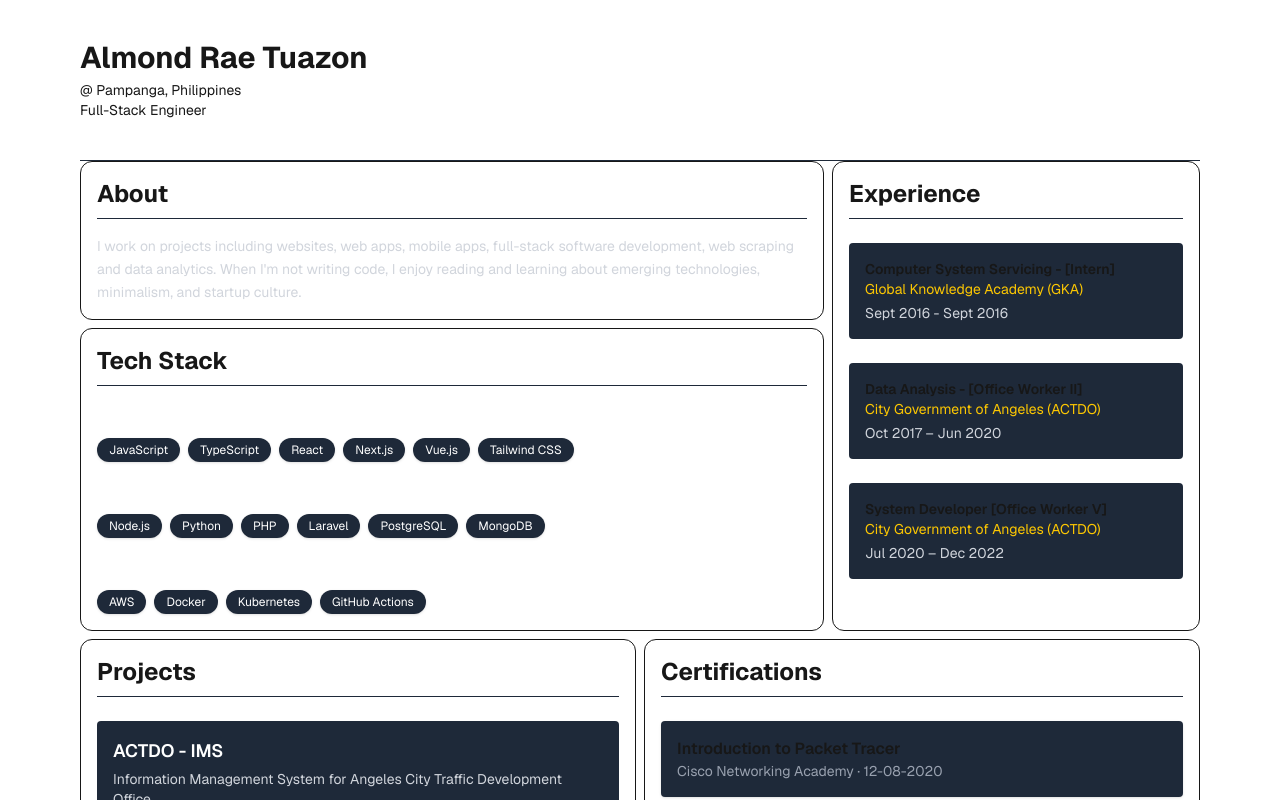
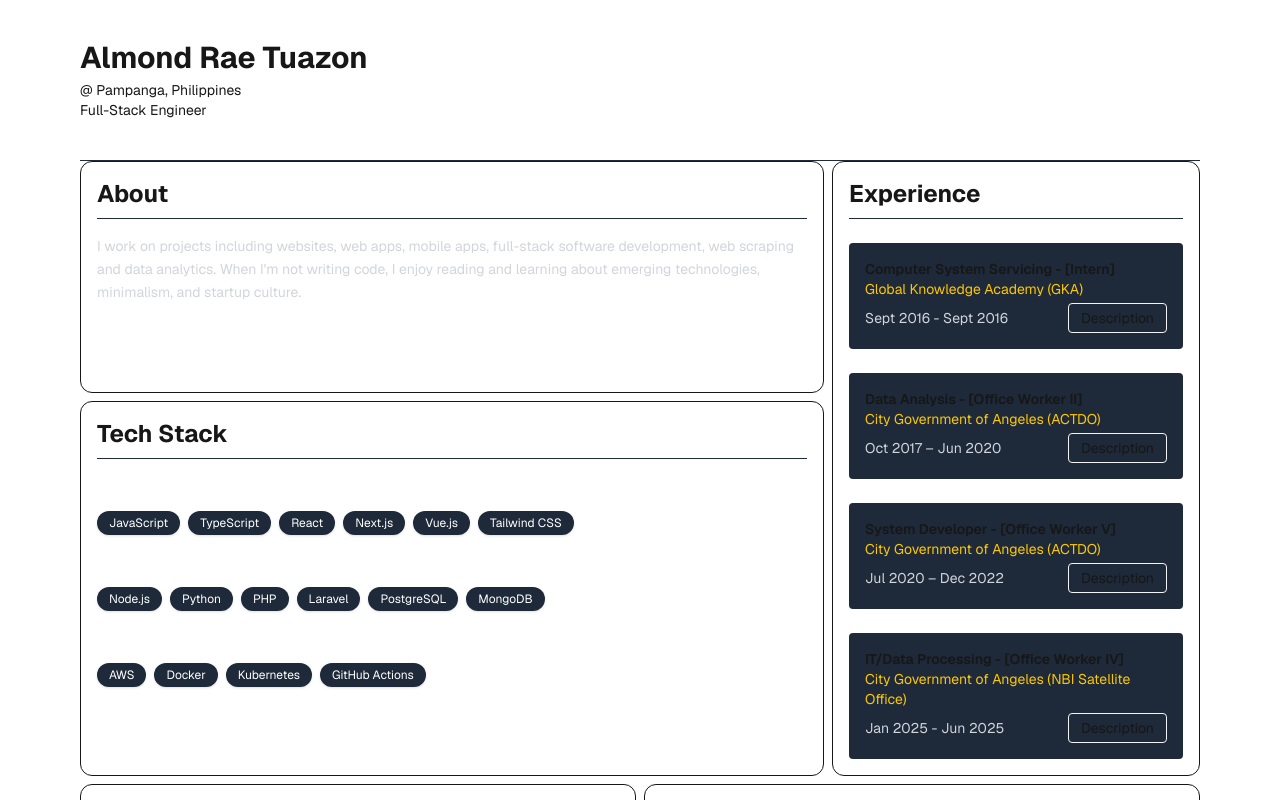
Before and after one commit to MondSE/almondtuazon, a Next.js app: page / in a window 1280 px wide. Shown: the top 800 px of the page. Built offline with nearby package versions, Linux system fonts and the light colour scheme.

Commit message:
experince updated - json data updated / functional popup details

```diff
--- a/app/components/Experience.tsx
+++ b/app/components/Experience.tsx
@@ -1,9 +1,16 @@
-import React from "react";
+"use client";
+
+import React, { useState } from "react";
 import * as motion from "motion/react-client";
 import experinces from "@/data/experince.json";
 
 const Experience = () => {
+  const [selectedExp, setSelectedExp] = useState<null | (typeof experinces)[0]>(
+    null
+  );
+
   return (
+    <>
       <motion.section
         className="bento-card p-4 col-span-1 md:col-span-2 md:row-span-2 space-y-2 group"
         initial={{ opacity: 0, y: 20 }}
@@ -18,11 +25,63 @@ const Experience = () => {
             <div key={idx} className="bg-gray-800 p-4 rounded">
               <h3 className="text-sm font-semibold">{exp.title}</h3>
               <p className="text-sm text-yellow-400">{exp.company}</p>
-            <p className="text-sm text-gray-300 mt-1">{exp.year}</p>
+              <div className="flex items-center justify-between mt-1">
+                <p className="text-sm text-gray-300">{exp.year}</p>
+
+                <button
+                  onClick={() => setSelectedExp(exp)}
+                  className="px-3 py-1 dark:bg-gray-800 dark:hover:bg-gray-700 border-gray-100 border-1 rounded text-sm"
+                >
+                  Description
+                </button>
+              </div>
             </div>
           ))}
         </div>
       </motion.section>
+
+      {/* Modal */}
+      {selectedExp && (
+        <div className="fixed inset-0 flex items-center justify-center bg-black/70 z-50">
+          <motion.div
+            initial={{ opacity: 0, scale: 0.9 }}
+            animate={{ opacity: 1, scale: 1 }}
+            exit={{ opacity: 0, scale: 0.9 }}
+            className="bg-gray-900 p-6 rounded-xl max-w-md w-full"
+          >
+            <h3 className="text-lg font-bold">{selectedExp.title}</h3>
+            <p className="text-yellow-400">{selectedExp.company}</p>
+            <p className="text-gray-300">{selectedExp.year}</p>
+            <ul className="list-disc list-inside text-gray-200 mt-4 space-y-2">
+              <div className="flex flex-wrap gap-2 mt-2">
+                {selectedExp.techstack.map((tech, i) => (
+                  <div
+                    key={i}
+                    className="py-1 px-2 rounded-md bg-accent-200 border text-text-100"
+                  >
+                    <p className="capitalize text-sm">{tech}</p>
+                  </div>
+                ))}
+              </div>
+
+              {(Array.isArray(selectedExp.description)
+                ? selectedExp.description
+                : [selectedExp.description]
+              ).map((item, i) => (
+                <li key={i}>{item}</li>
+              ))}
+            </ul>
+
+            <button
+              onClick={() => setSelectedExp(null)}
+              className="mt-6 px-4 py-2 bg-red-600 hover:bg-red-700 rounded text-sm"
+            >
+              Close
+            </button>
+          </motion.div>
+        </div>
+      )}
+    </>
   );
 };
 
--- a/app/components/TechStack.tsx
+++ b/app/components/TechStack.tsx
@@ -43,10 +43,9 @@ const TechStack = () => {
   return (
     <motion.section
       className="bento-card p-4 col-span-1 md:col-span-4 space-y-2 group"
-      initial={{ opacity: 0 }}
-      whileInView={{ opacity: 1 }}
+      initial={{ opacity: 0, y: 20 }}
+      animate={{ opacity: 1, y: 0 }}
       transition={{ duration: 0.6 }}
-      viewport={{ once: true }}
     >
       <h2 className="text-2xl font-bold mb-6 border-b border-gray-800 pb-2">
         Tech Stack
--- a/data/experince.json
+++ b/data/experince.json
@@ -3,18 +3,40 @@
     "company": "Global Knowledge Academy (GKA)",
     "title": "Computer System Servicing - [Intern]",
     "year": "Sept 2016 - Sept 2016",
-    "description": "--"
+    "techstack": ["Cisco Networking", "Microsoft Server 2008", "MySQL", "Bash"],
+    "description": [
+      "Diagnosed and resolved the networking issues, performed minor equipment repairs, and supported PC hardware, operating system and applications ensuring optimized system performance and reduced downtime.",
+      "Collaborated with cross functional team and worked independently to troubleshoot user requests and implement solutions, resulting in improved efficiency and enhanced user experience."
+    ]
   },
   {
     "company": "City Government of Angeles (ACTDO)",
     "title": "Data Analysis - [Office Worker II]",
     "year": "Oct 2017 – Jun 2020",
-    "description": "--"
+    "techstack": ["Excel", "Word", "PowerPoint", "MySQL"],
+    "description": [
+      "Strengthened communication and critical thinking by collaborating with team members to resolve discrepancies, streamline workflows, and support accurate decision making.",
+      "Delivered accurate data entry, analysis and reporting while applying advanced time management strategies, consistently meeting tight deadlines without compromising quality."
+    ]
   },
   {
     "company": "City Government of Angeles (ACTDO)",
-    "title": "System Developer [Office Worker V]",
+    "title": "System Developer - [Office Worker V]",
     "year": "Jul 2020 – Dec 2022",
-    "description": "--"
+    "techstack": ["Html", "CSS", "JavaScript", "Php", "MySQL", "Xampp"],
+    "description": [
+      "Streamlined the research, design and Implementation of software programs while optimizing code efficiency and modifying existing systems resulting in improved reliability, faster processing, and reduced resource usage.",
+      "Collaborated with developer, UX designers and operation analyst to establish robust quality assurance procedures and deliver user centric software solution aligned with organizational objectives."
+    ]
+  },
+  {
+    "company": "City Government of Angeles (NBI Satellite Office)",
+    "title": "IT/Data Processing - [Office Worker IV]",
+    "year": "Jan 2025 - Jun 2025",
+    "techstack": ["Cisco Networking", "Microsoft Server 2008", "MySQL", "Bash"],
+    "description": [
+      "Delivered end to end technical support by troubleshooting hardware, network, operating system and software issues while collecting, processing and validating client data ensuring seamless operations and reliable information management.",
+      "Maintained system and database accuracy, consistency and integrity through proactive monitoring and practical solutions, resulting in enhanced user experience and improved organization efficiency."
+    ]
   }
 ]
```
Lines whose indentation alone changed are shown as unchanged.
